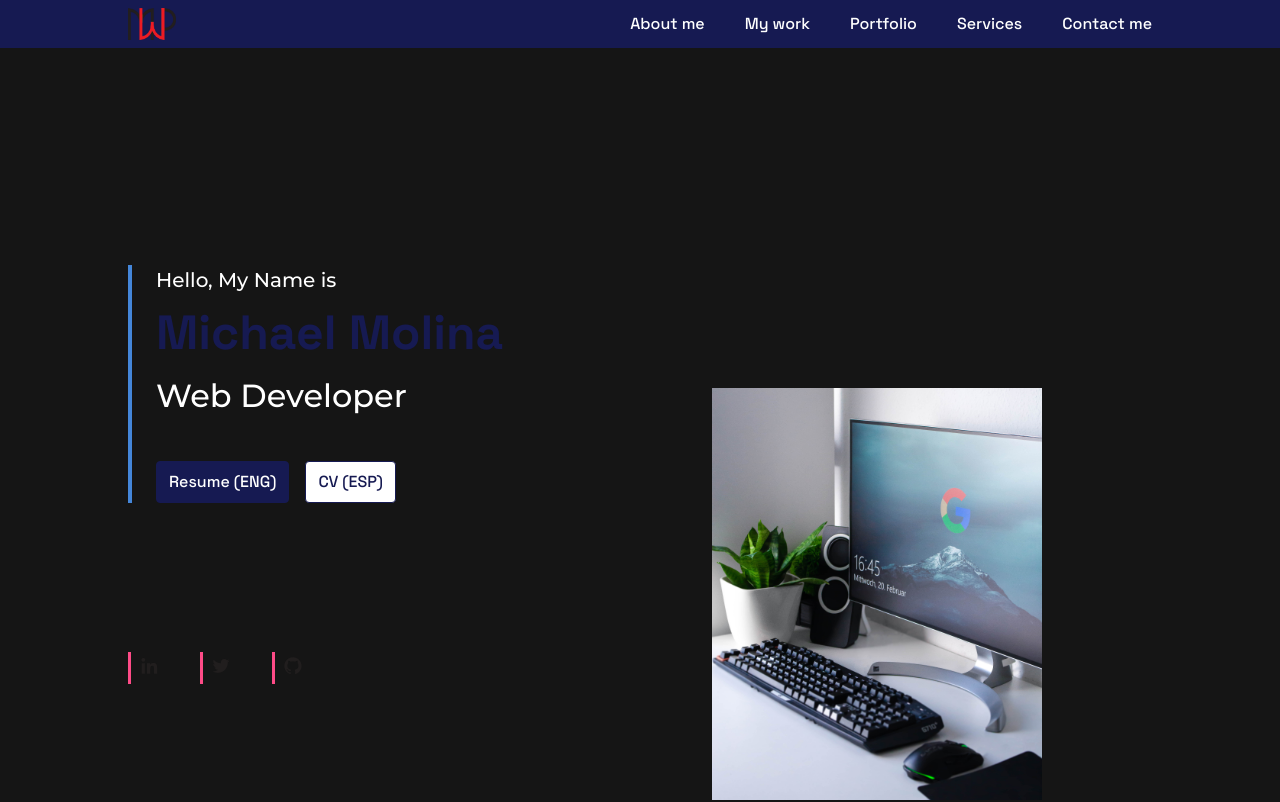
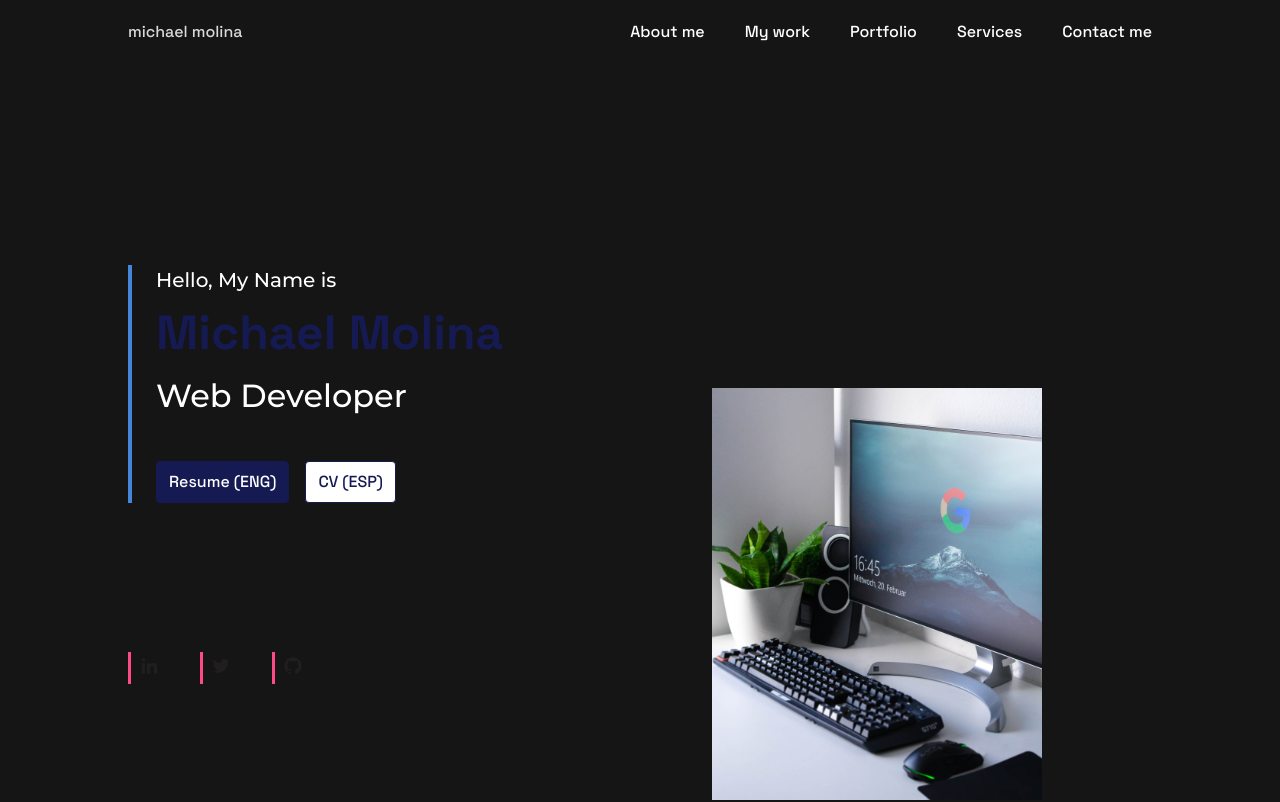
Before and after one commit to ForeverMikk/portfolio, a React (Create React App) app: page / in a window 1280 px wide. Shown: the top 802 px of the page. Built offline with nearby package versions, Linux system fonts and the light colour scheme.

Commit message:
new navbar styles

```diff
--- a/src/componets/Navbar/Navbar.jsx
+++ b/src/componets/Navbar/Navbar.jsx
@@ -1,7 +1,5 @@
 import React, { useState } from 'react';
 import PropTypes from 'prop-types';
-
-import logo from './../../assets/img/logo.png';
 
 import './navbar.scss';
 
@@ -26,7 +24,7 @@ export const Navbar = () => {
     <header className='header l-header' id='header'>
       <nav className='nav bd-container'>
         <a href='#home' className='nav-logo' onClick={() => scrollItem('header')}>
-          <img src={logo} alt='' className='nav-img' />
+          michael molina
         </a>
 
         <div className={`nav-menu ${hideNavbar ? 'hide' : ''}`} id='nav-menu'>
--- a/src/componets/Navbar/navbar.scss
+++ b/src/componets/Navbar/navbar.scss
@@ -4,7 +4,6 @@
   top: 0;
   left: 0;
   z-index: var(--z-fixed);
-  background-color: var(--first-color);
   color: #fff;
 }
 
@@ -16,8 +15,8 @@
   align-items: center;
 }
 .nav-item {
-  margin-top: var(--mb-1);
-  margin-bottom: var(--mb-5);
+  margin-top: var(--mb-2);
+  margin-bottom: var(--mb-4);
 }
 .nav-link {
   color: #fff;
@@ -32,17 +31,17 @@
 }
 .nav-logo,
 .nav-toggle {
-  z-index: var(--z-fixed);
+  color: var(--text2);
 }
-.nav-link:hover {
-  color: var(--third-color);
+
+.nav-link:hover,
+.nav-toggle:hover,
+.nav-logo:hover {
+  transition: all ease-in-out 0.3s;
+  color: var(--green);
 }
-.nav-toggle:hover {
-  color: var(--third-color);
-}
-.nav-img {
-  width: 3rem;
-  height: auto;
+.nav-logo:hover {
+  color: var(--blue);
 }
 
 /**** Show Menu ****/
--- a/src/index.scss
+++ b/src/index.scss
@@ -3,7 +3,7 @@
 @import url('https://fonts.googleapis.com/css2?family=Space+Grotesk:wght@300;400;500;600;700&display=swap');
 
 :root {
-  --header-height: 3rem;
+  --header-height: 4rem;
 
   // COLORS
   --black: #151515;
@@ -57,9 +57,6 @@
   --z-normal: 1;
   --z-tooltip: 10;
   --z-fixed: 100;
-
-  // CONTAINER
-  --container: 69.375;
 }
 
 /* ===== Global Styles ===== */
@@ -122,8 +119,6 @@ img {
 
 /* ===== Section Styles ===== */
 .section {
-  width: calc(100% - 2rem);
-  max-width: var(--container);
   text-align: center;
   margin-inline: auto;
 }
```
Also changed, not shown: 1 other file (tests, documents, lock files or other folders).
